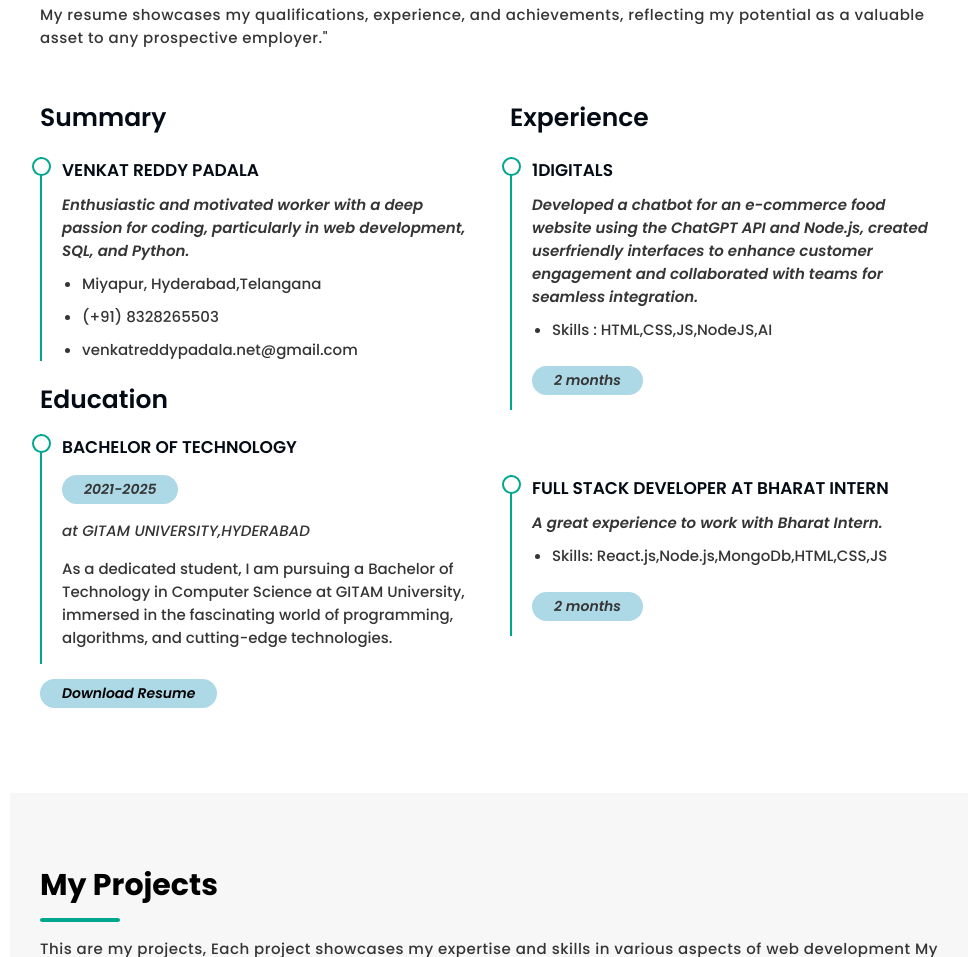
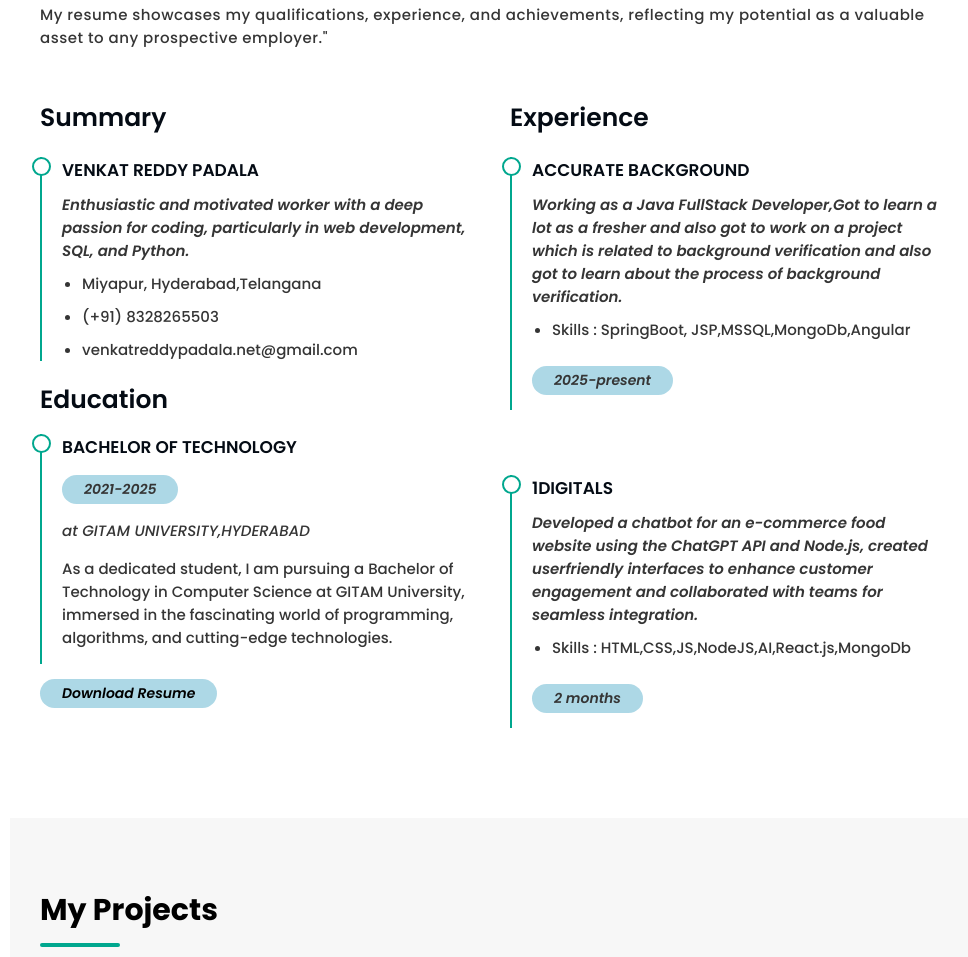
Before and after one commit to VenkatreddyPadala/myportfolio, a website: page public/index.html in a window 1280 px wide. Shown: the part 2141-3098 px from the top of the page, without its empty margins (290-1258 px from the left). Drawn offline with nearby package versions, Linux system fonts and the light colour scheme; a web font is replaced by a local one.

Commit message:
Experience Update

```diff
--- a/public/index.html
+++ b/public/index.html
@@ -278,24 +278,24 @@
         <div class="resume-cols">
           <h2>Experience</h2>
           <div class="my-info">
+            <h3>Accurate Background</h3>
+            <p>
+              Working as a Java FullStack Developer,Got to learn a lot as a fresher and also got to work on a project which is related to background verification and also got to learn about the process of background verification.
+            </p>
+            <ul>
+              <li>Skills : SpringBoot, JSP,MSSQL,MongoDb,Angular</li>
+              <span class="sp-box">2025-present</span>
+            </ul>
+          </div>
+          <br>
+          <div class="my-info">
             <h3>1Digitals</h3>
             <p>
               Developed a chatbot for an e-commerce food website using the ChatGPT API and Node.js, created userfriendly
               interfaces to enhance customer engagement and collaborated with teams for seamless integration.
             </p>
             <ul>
-              <li>Skills : HTML,CSS,JS,NodeJS,AI</li>
-              <span class="sp-box">2 months</span>
-            </ul>
-          </div>
-          <br>
-          <div class="my-info">
-            <h3>Full stack Developer at Bharat Intern</h3>
-            <p>
-              A great experience to work with Bharat Intern.
-            </p>
-            <ul>
-              <li>Skills: React.js,Node.js,MongoDb,HTML,CSS,JS </li>
+              <li>Skills : HTML,CSS,JS,NodeJS,AI,React.js,MongoDb</li>
               <span class="sp-box">2 months</span>
             </ul>
           </div>
```
